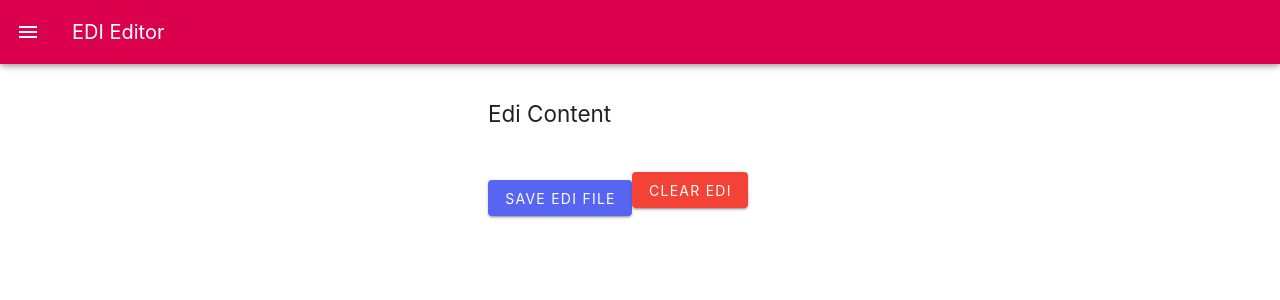
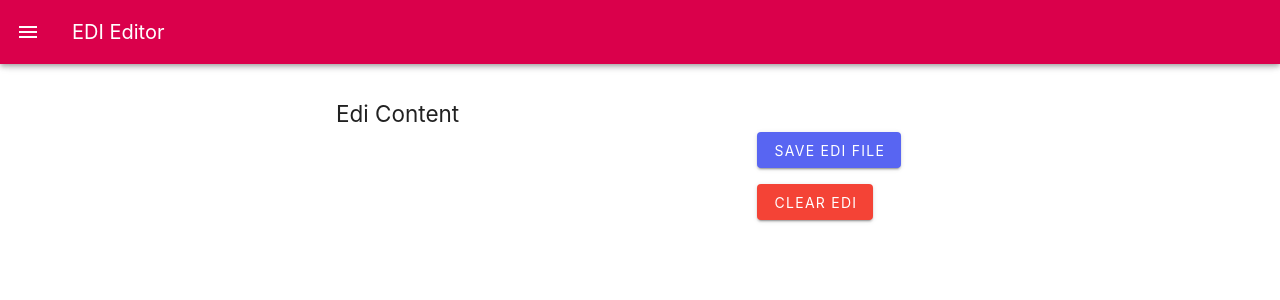
Before and after one commit to Daviran/sideProject, a Vue app in the folder baplieEditor/: page / in a window 1280 px wide. Shown: the top 300 px of the page. Built offline with nearby package versions, Linux system fonts and the light colour scheme.

Commit message:
feat: better position of buttons

```diff
--- a/baplieEditor/src/components/EdiFile.vue
+++ b/baplieEditor/src/components/EdiFile.vue
@@ -101,16 +101,26 @@ export default {
 </script>
 
 <template>
-  <div class="w-25">
+
+  <div class="w-50">
     <input type="hidden" ref="hiddenInput" :value="ediData ? ediData.content : ''" >
     <v-file-input v-if="ediData === null" color="#5865f2" type="file" label="Please insert your file" @change="handleFileChange" accept=".txt"  :disabled="ediData !== null">
     </v-file-input>
     <div v-if="ediData !== null">
       <h2>Edi Content</h2>
-      <pre ref="preElement" contenteditable="true" @input="handleInput">{{ ediData.content }}</pre>
-      <v-btn class="mt-6" color="#5865f2"  @click="saveAsTxt">Save Edi file</v-btn>
-      <v-btn class="mt-2" color="red" @click="clearData" :disabled="ediData === null">Clear Edi</v-btn>
+      <v-row>
+        <v-col cols="8">
+           <pre ref="preElement" contenteditable="true" @input="handleInput">{{ ediData.content }}</pre>
+        </v-col>
+        <v-col cols="4">
+          <v-btn class="mb-2" color="#5865f2"  @click="saveAsTxt">Save Edi file</v-btn>
+      <v-btn class="mt-2 " color="red" @click="clearData" :disabled="ediData === null">Clear Edi</v-btn>
+        </v-col>
+      </v-row>
+      <div>
 
+      </div>
     </div>
   </div>
+
 </template>
```
